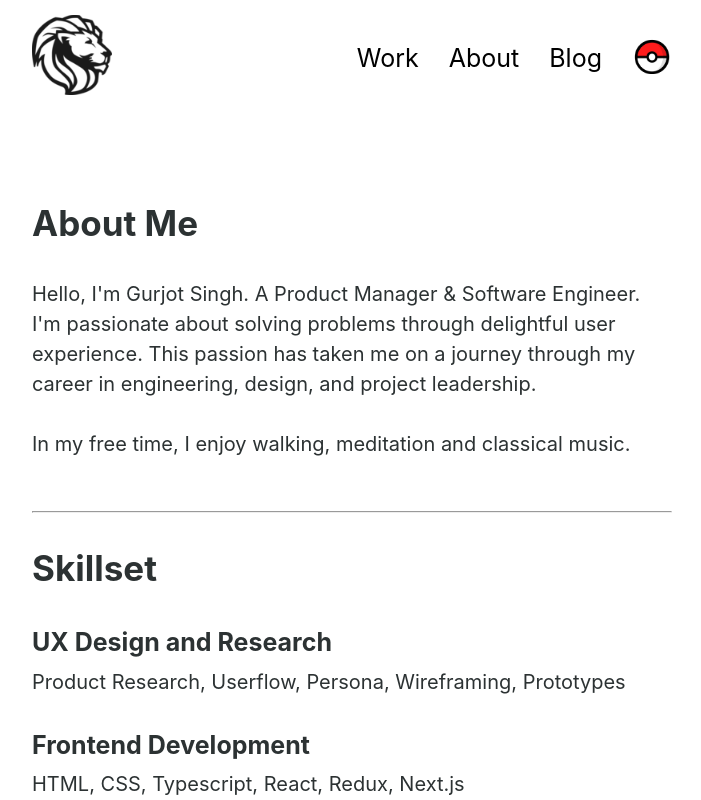
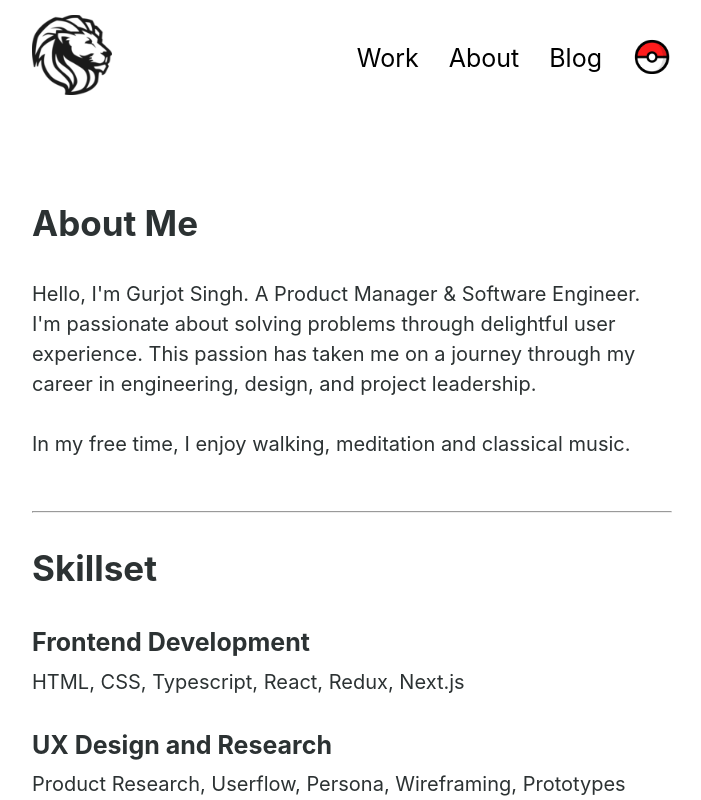
Before and after one commit to gurjotsinghdev/gurjotsinghdev, a Next.js app: page /about in a window 1280 px wide. Shown: the top 800 px of the page, without its empty margins (288-989 px from the left). Built offline with nearby package versions, Linux system fonts and the light colour scheme.

Commit message:
change skill orientation

```diff
--- a/components/aboutMe.js
+++ b/components/aboutMe.js
@@ -19,10 +19,10 @@ export default function AboutMe ( ) {
                 <h2>
                     Skillset
                 </h2>
+                <h3>Frontend Development</h3>
+                <p>HTML, CSS, Typescript, React, Redux, Next.js </p>
                 <h3>UX Design and Research</h3>
                 <p>Product Research, Userflow, Persona, Wireframing, Prototypes </p>
-                <h3>Frontend Development</h3>
-                <p>HTML, CSS, Typescript, React, Redux, Next.js </p>
                 <h3>Backend Development</h3>
                 <p>Node.js, Express.js, Strapi, MongoDB, PostgreSQL</p>
 
```
